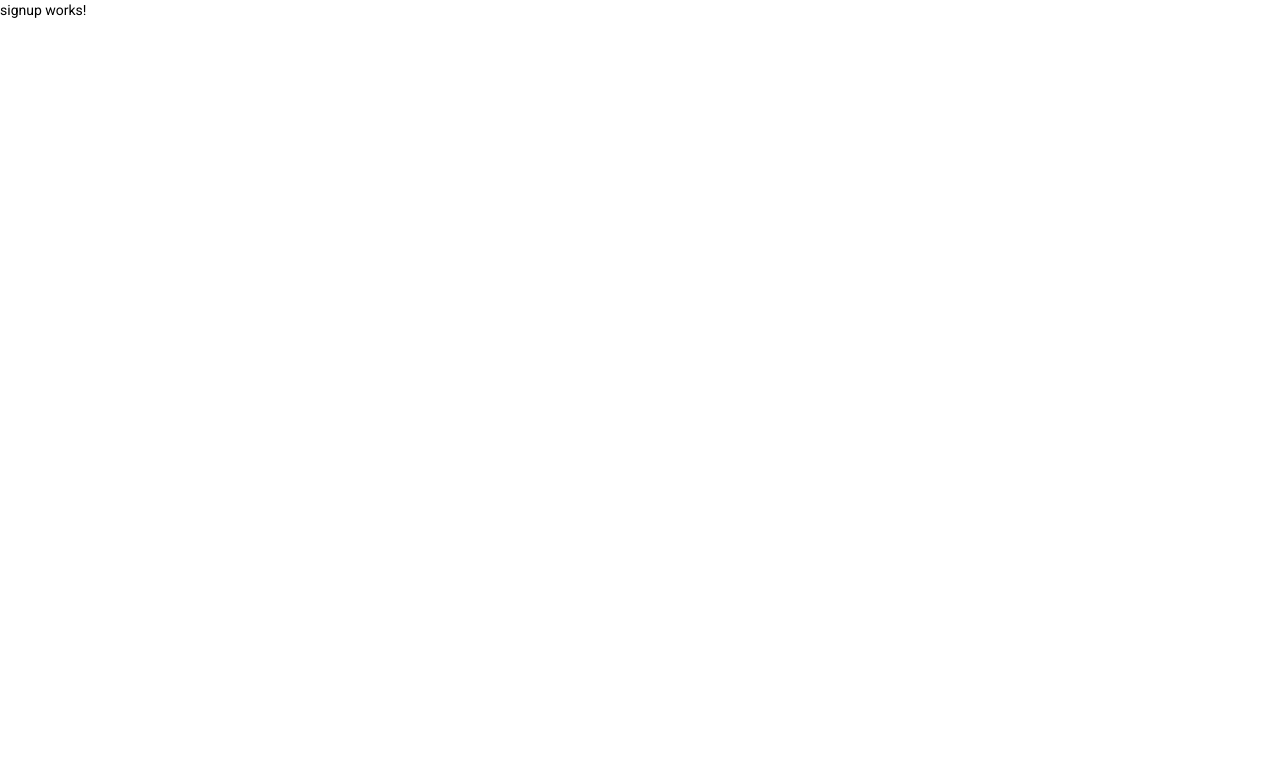
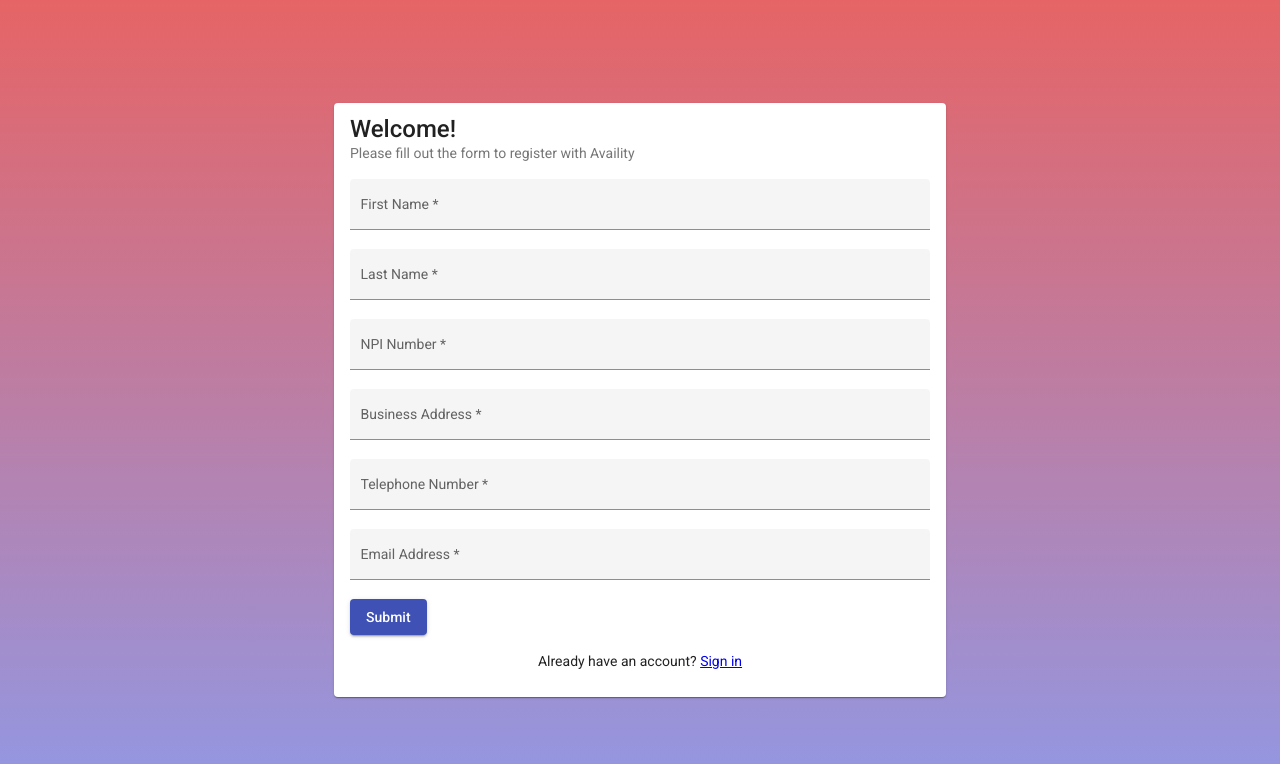
Before and after one commit to hiranosasuke/availity-registration-form, an Angular app in the folder web-ui/: page /signup in a window 1280 px wide. Shown: the top 764 px of the page. Built offline with nearby package versions, Linux system fonts and the light colour scheme.

Commit message:
Basic Signup form

```diff
--- a/web-ui/src/app/app.component.ts
+++ b/web-ui/src/app/app.component.ts
@@ -3,8 +3,6 @@ import { Component } from '@angular/core';
 @Component({
   selector: 'app-root',
   templateUrl: './app.component.html',
-  styleUrls: ['./app.component.scss']
+  styleUrls: ['./app.component.scss'],
 })
-export class AppComponent {
-  title = 'web-ui';
-}
+export class AppComponent {}
--- a/web-ui/src/app/pages/signup/signup.component.html
+++ b/web-ui/src/app/pages/signup/signup.component.html
@@ -1,3 +1,48 @@
-<p>
-  signup works!
-</p>
+<div class="centered-content">
+  <mat-card>
+    <mat-card-title> Welcome! </mat-card-title>
+    <mat-card-subtitle>
+      Please fill out the form to register with Availity
+    </mat-card-subtitle>
+    <mat-card-content>
+      <form [formGroup]="signupForm">
+        <mat-form-field class="full-width" appearance="fill">
+          <mat-label>First Name</mat-label>
+          <input matInput required formControlName="firstName" />
+        </mat-form-field>
+
+        <mat-form-field class="full-width" appearance="fill">
+          <mat-label>Last Name</mat-label>
+          <input matInput required formControlName="lastName" />
+        </mat-form-field>
+
+        <mat-form-field class="full-width" appearance="fill">
+          <mat-label>NPI Number</mat-label>
+          <input matInput required formControlName="npiNumber" />
+        </mat-form-field>
+
+        <mat-form-field class="full-width" appearance="fill">
+          <mat-label>Business Address</mat-label>
+          <input matInput required formControlName="businessAddress" />
+        </mat-form-field>
+
+        <mat-form-field class="full-width" appearance="fill">
+          <mat-label>Telephone Number</mat-label>
+          <input matInput required formControlName="phoneNumber" />
+        </mat-form-field>
+
+        <mat-form-field class="full-width" appearance="fill">
+          <mat-label>Email Address</mat-label>
+          <input matInput required formControlName="emailAddress" />
+        </mat-form-field>
+
+        <button (click)="onSubmit()" mat-raised-button color="primary">
+          Submit
+        </button>
+      </form>
+    </mat-card-content>
+    <mat-card-footer style="text-align: center; margin-bottom: 10px">
+      Already have an account? <a [routerLink]="['/login']">Sign in </a>
+    </mat-card-footer>
+  </mat-card>
+</div>
--- a/web-ui/src/app/pages/signup/signup.component.ts
+++ b/web-ui/src/app/pages/signup/signup.component.ts
@@ -1,15 +1,39 @@
 import { Component, OnInit } from '@angular/core';
+import { FormGroup, FormBuilder, Validators } from '@angular/forms';
+import { MatSnackBar } from '@angular/material/snack-bar';
 
 @Component({
   selector: 'app-signup',
   templateUrl: './signup.component.html',
-  styleUrls: ['./signup.component.scss']
+  styleUrls: ['./signup.component.scss'],
 })
 export class SignupComponent implements OnInit {
+  signupForm!: FormGroup;
 
-  constructor() { }
+  constructor(private fb: FormBuilder, private _snackBar: MatSnackBar) {}
 
   ngOnInit() {
+    this.buildForm();
   }
 
+  buildForm() {
+    this.signupForm = this.fb.group({
+      firstName: [null, Validators.required],
+      lastName: [null, Validators.required],
+      npiNumber: [null, Validators.required],
+      businessAddress: [null, Validators.required],
+      phoneNumber: [null, Validators.required],
+      emailAddress: [null, Validators.required],
+    });
+  }
+
+  onSubmit() {
+    if (this.signupForm.valid) {
+    } else {
+      this._snackBar.open('Please fill out all required fields', 'Close', {
+        duration: 3000,
+        verticalPosition: 'top',
+      });
+    }
+  }
 }
--- a/web-ui/src/styles.scss
+++ b/web-ui/src/styles.scss
@@ -1,4 +1,32 @@
 /* You can add global styles to this file, and also import other style files */
 
-html, body { height: 100%; }
-body { margin: 0; font-family: Roboto, "Helvetica Neue", sans-serif; }
+html,
+body {
+  height: 100%;
+  background: linear-gradient(#e66465, #9198e5);
+}
+body {
+  margin: 0;
+  font-family: Roboto, "Helvetica Neue", sans-serif;
+}
+
+.centered-content {
+  display: flex;
+  justify-content: center;
+  align-items: center;
+  width: 100%;
+  height: 100%;
+}
+
+mat-card {
+  min-height: 200px;
+  min-width: 100px;
+  width: 100%;
+  max-width: 580px;
+  border-radius: 5px;
+  padding: 35px;
+}
+
+.full-width {
+  width: 100%;
+}
```
